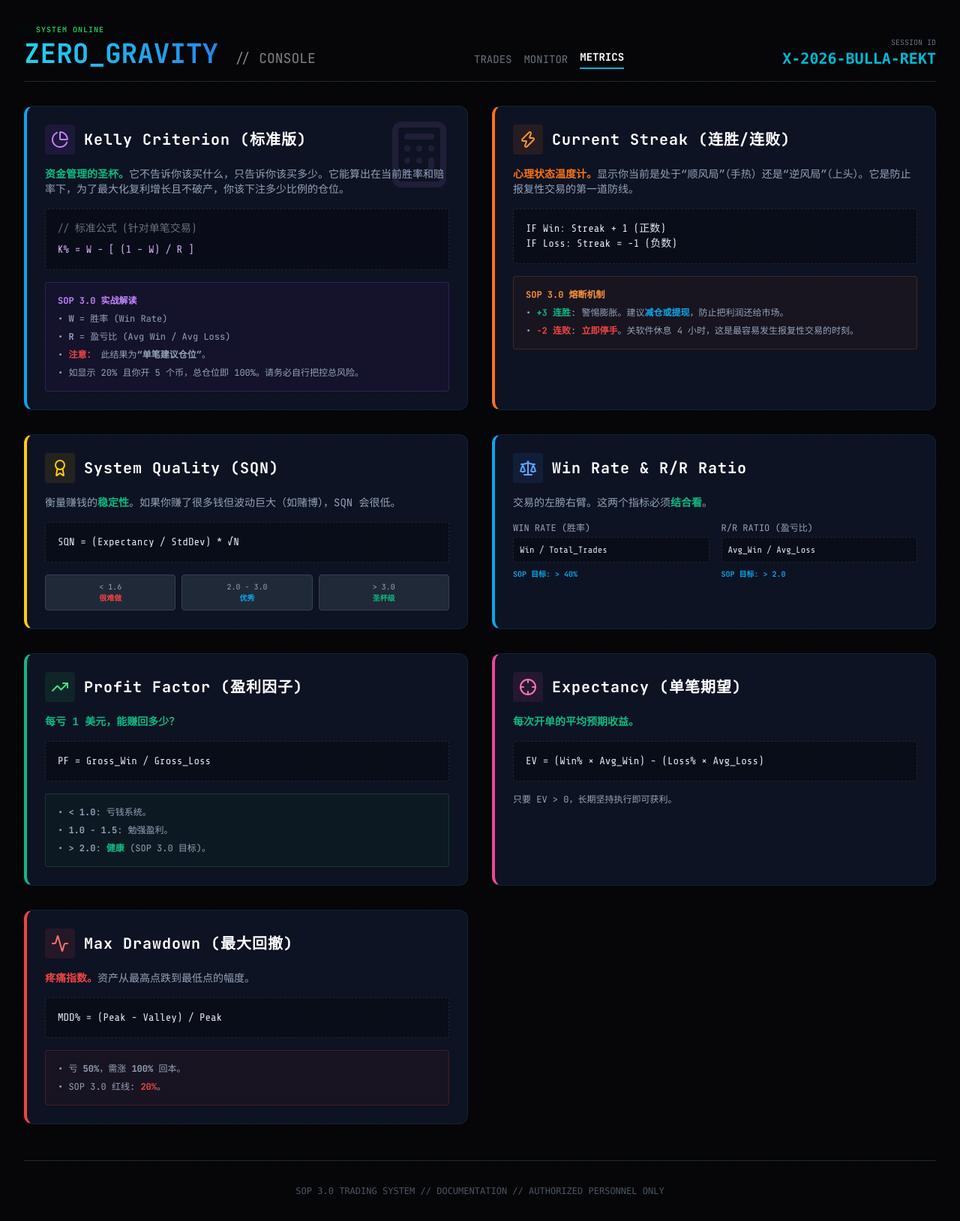
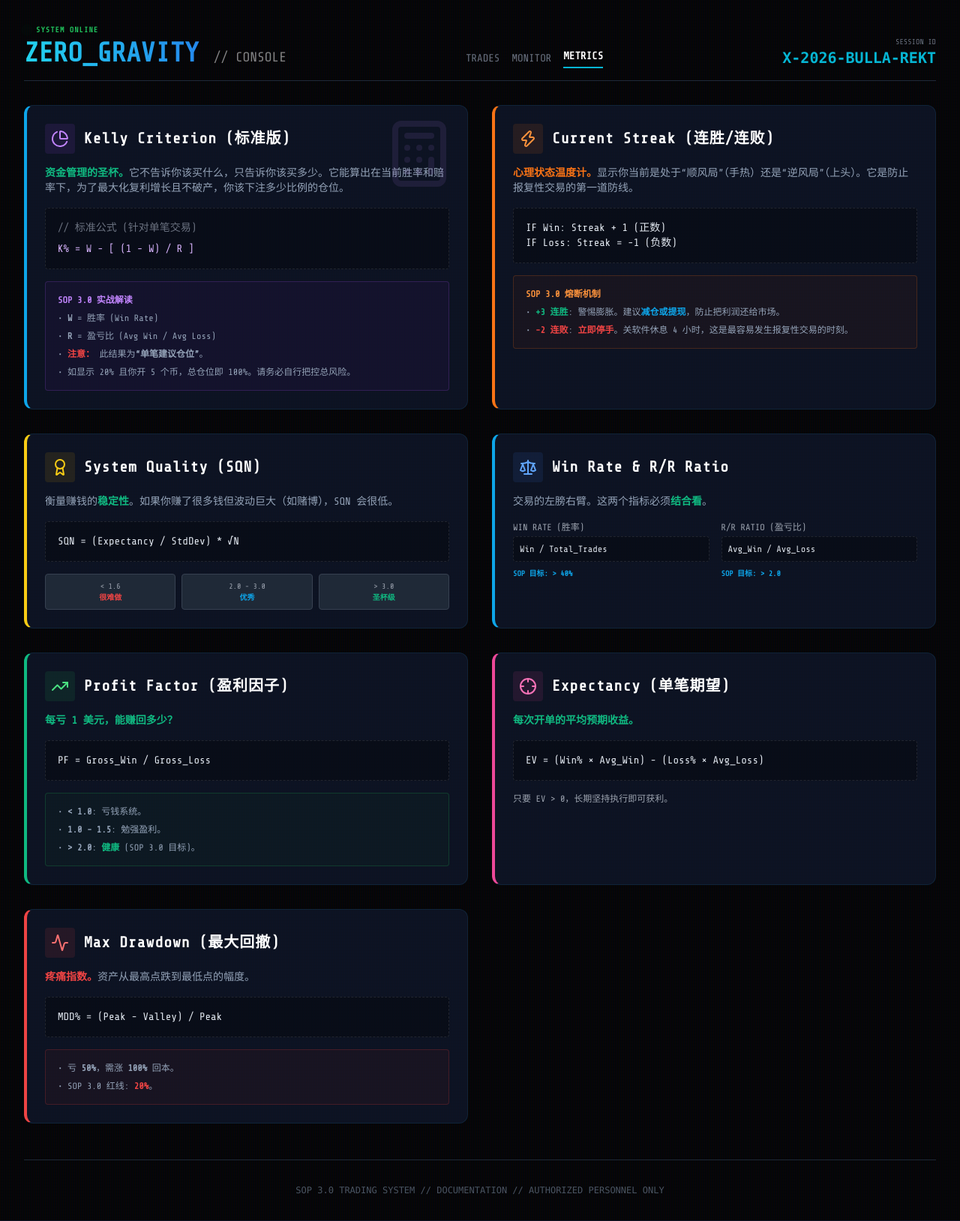
Before and after one commit to miracle-zs/crypto_dashboard, a FastAPI app: page /metrics in a window 1280 px wide. Shown: the whole page at 75% size. Run offline with FastAPI, Linux system fonts and the light colour scheme; some libraries are stand-ins or nearby versions.

Commit message:
style: unify font family in metrics page to match dashboard

```diff
--- a/templates/metrics.html
+++ b/templates/metrics.html
@@ -18,7 +18,7 @@
             --panel: rgba(15, 23, 42, 0.8);
         }
         body {
-            font-family: 'JetBrains Mono', monospace;
+            font-family: 'Share Tech Mono', monospace;
             background-color: var(--bg);
             color: #94a3b8;
             background-image:
```
